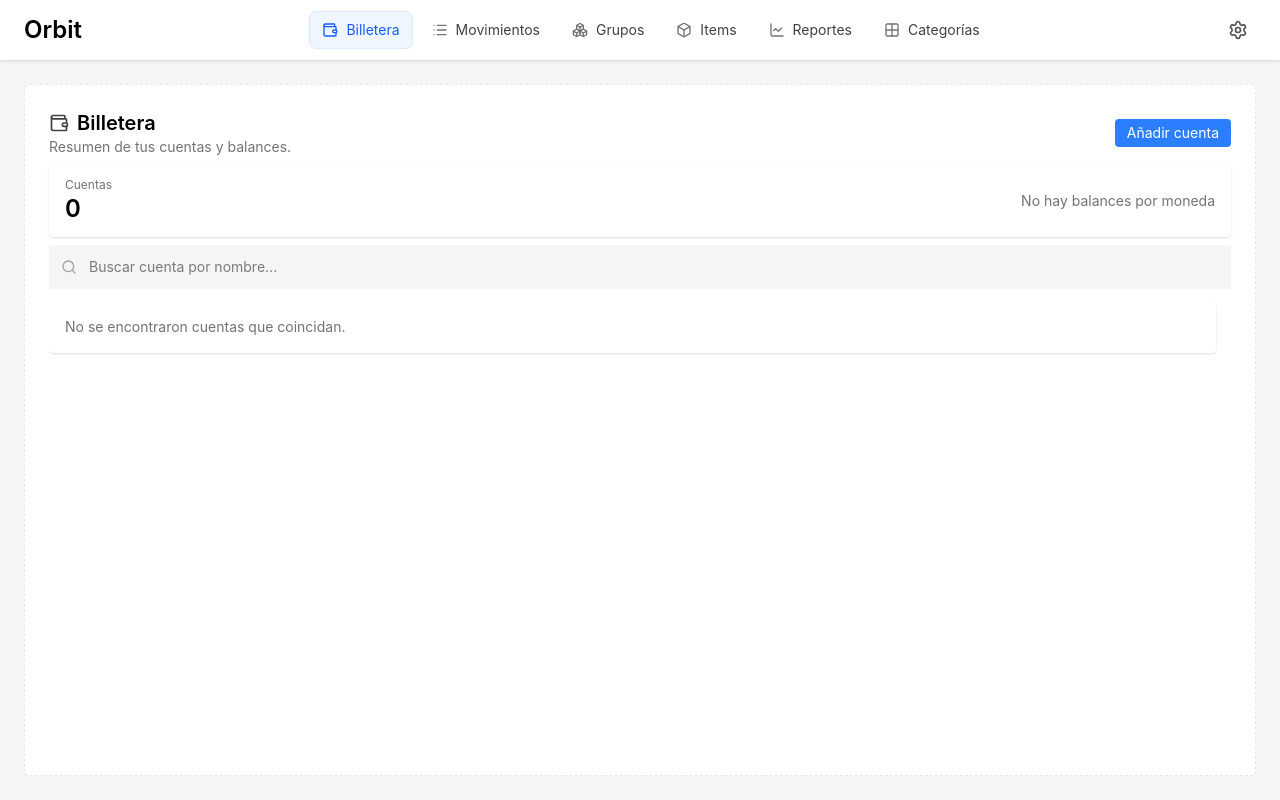
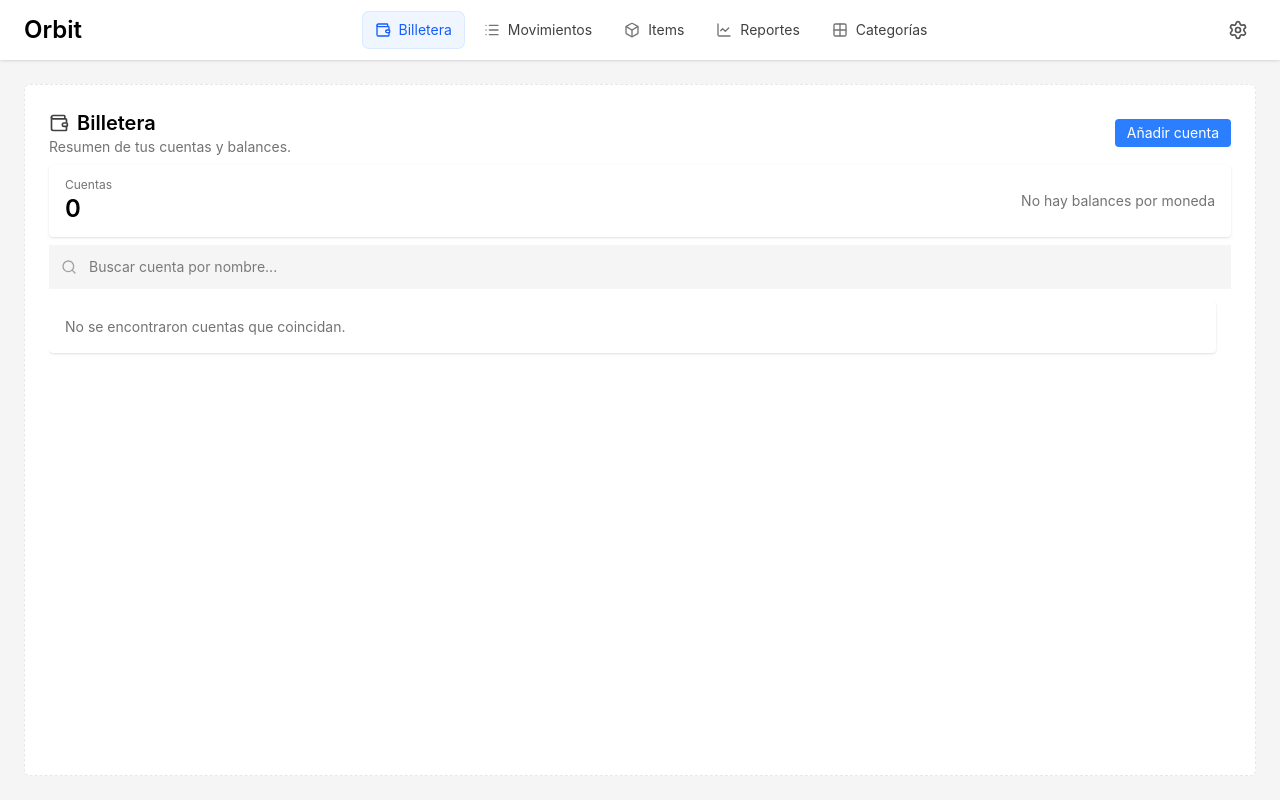
Before and after one commit to AlejandroDalzotto/orbit, a React (Vite) app: page / in a window 1280 px wide. Built offline with nearby package versions, Linux system fonts and the light colour scheme.

Commit message:
refactor: remove groups view since now groups will be within movements view.

```diff
--- a/src/definitions/consts.ts
+++ b/src/definitions/consts.ts
@@ -1,9 +1,9 @@
-import { Box, Boxes, ChartLine, Grid2x2, List, Wallet } from "lucide-react";
+import { Box, ChartLine, Grid2x2, List, Wallet } from "lucide-react";
 import { AccountType } from "./accounts";
 
 export const AVAILABLE_ACCOUNT_TYPES = Object.values(AccountType);
 
-export type AppView = "billetera" | "movimientos" | "grupos" | "items" | "reportes" | "categories";
+export type AppView = "billetera" | "movimientos" | "items" | "reportes" | "categories";
 
 export const APP_VIEWS: {
   key: AppView;
@@ -12,7 +12,6 @@ export const APP_VIEWS: {
 }[] = [
   { key: "billetera", label: "billetera", Icon: Wallet },
   { key: "movimientos", label: "movimientos", Icon: List },
-  { key: "grupos", label: "grupos", Icon: Boxes },
   { key: "items", label: "items", Icon: Box },
   { key: "reportes", label: "reportes", Icon: ChartLine },
   { key: "categories", label: "categorías", Icon: Grid2x2 },
```
